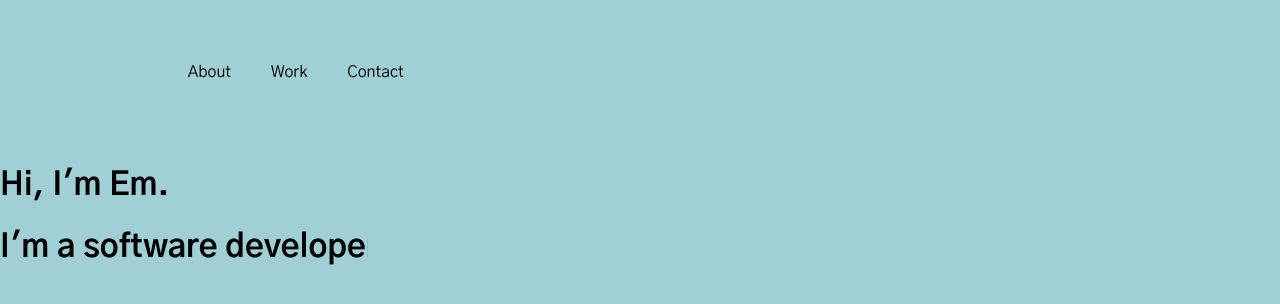
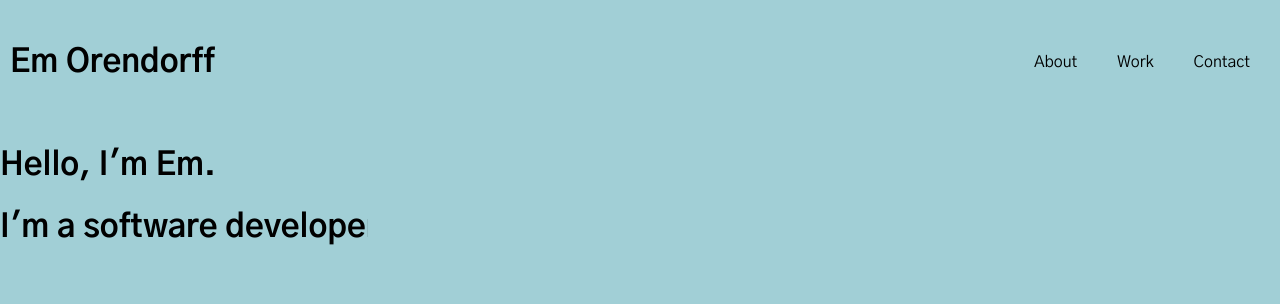
Before and after one commit to emorendorff/portfolio, a React (Create React App) app: page / in a window 1280 px wide. Shown: the top 304 px of the page. Built offline with nearby package versions, Linux system fonts and the light colour scheme.

Commit message:
Add text for about me section

```diff
--- a/src/App.js
+++ b/src/App.js
@@ -2,6 +2,7 @@ import logo from './logo.svg';
 import './App.css';
 import { NavBar } from './components/NavBar';
 import { Home } from './components/Home';
+import { About } from './components/About';
 
 function App() {
   return (
--- a/src/assets/stylesheets/base.scss
+++ b/src/assets/stylesheets/base.scss
@@ -16,18 +16,9 @@ html, body {
   background-color: #A1CFD6;
 }
 
-header {
-  display: flex;
-  justify-content: space-between;
-  align-items: center;
-  padding: 30px 10%;
-}
-
-.nav-links li {
-  display: inline-block;
-  padding: 0px 20px;
-  cursor: pointer;
-  // transition: all 0.3s ease 0s;
+a {
+  text-decoration: none;
+  color: $black;
 }
 
 // .nav-links li:hover {
--- a/src/assets/stylesheets/navBar.scss
+++ b/src/assets/stylesheets/navBar.scss
@@ -1,8 +1,26 @@
-a {
-text-decoration: none;
-list-style: none;
-color: $black;
-font-weight: 400;
+header {
+  display: flex;
+  justify-content: space-between;
+  align-items: center;
+  padding: 10px;
+}
+
+.nav-links li {
+  display: inline-block;
+  padding: 10px 20px;
+  cursor: pointer;
+}
+
+.nav-links a {
+  transition: all 0.3s ease 0s;
+}
+
+.nav-links a:hover {
+  color: $underline;
+}
+
+.title {
+  cursor: pointer;
 }
 
 // ul {
--- /dev/null
+++ b/src/components/About.js
@@ -0,0 +1,57 @@
+import { Link } from 'react-router-dom';
+import Fade from 'react-reveal/Fade';
+
+export const About = () => {
+
+    return (
+        <main id='about' className='about'>
+                {/* <Fade top duration={1000} distance='0px'>
+                  <h1 className='about-header'>hello</h1>
+                </Fade> */}
+                <section className='headshot-and-bio'>
+                    <Fade left duration={1000} delay={1000} distance='30px'>
+                    <article className='bio'>
+                    <div className='bio-details'>
+                      <p className='about-me-text'>
+                        I'm a software developer based in Richmond, VA. I'm passionate about seamless design and applications that are accessible for all users. I currently do contrack work for <a src='https://www.dojo4.com/' target='_blank'>Dojo4.</a>
+                      </p>
+                      <p>I attended <a src='https://turing.edu/' target='_blank'>Turing School of Software and Design's</a> front end 7-month intensive program where I learned (quickly) how to build functional, well-tested apps both individually and on teams and all completely remote.</p>
+                      <p>Before development, I was a long time coffee professional, who could once claim to be a finalist at the <a src='https://sprudge.com/here-are-your-2019-us-coffee-champions-141669.html' target='_blank'>2019 United States Barista Championship.</a> I was (and still am) an advocate for marginalized hospitality professionals to be successful in spaces that have previously excluded them from, and I am a board member for <a src='https://www.glittercatbarista.com/what-is-glitter-cat' target='_blank'>Glitter Cat Barista.</a> I've managed high volume cafes and ran wholesale education programs and can talk coffee for hours.</p>
+                      <p>When I'm not drinking coffee or writing code, you can find me in the kitchen cooking up something elaborate, watching a Formula 1 race, or on a walk with my partner and my dog, Moose.</p>
+
+                    </div>
+                    </article>
+                    </Fade>
+                    <Fade bottom duration={1000} delay={600} distance='30px'>
+                    <div className='headshot'>
+                        {/* <img alt='rachael headshot' src={headshot}/> */}
+                        <div className='bio-btns'>
+                            <a
+                            target='_blank'
+                            rel='noreferrer'
+                            href='https://drive.google.com/file/d/1fW1NMSusC3WvCyY038RSL1jDOEoPzjfY/view?usp=sharing'
+                            >
+                                <button className='bio-btn'>
+                                    resume
+                                </button>
+                            </a>
+                            <Link to='/contact'>
+                             <button
+                             className='bio-btn'>
+                                 contact me
+                             </button>
+                            </Link>
+                        </div>
+                    </div>
+                    </Fade>
+                </section>
+        </main>
+    )
+}
+// export const About = () => {
+//   return (
+//     <div>
+//       <a href='https://drive.google.com/file/d/1_kAEmOAJYkq99ooxI-i8mOgJ_Hd-1a9i/view?usp=sharing' target="_blank">Peep my resume</a>
+//     </div>
+//   )
+// }
--- a/src/components/Home.js
+++ b/src/components/Home.js
@@ -1,8 +1,8 @@
 export const Home = () => {
   return (
     <div className='greeting typewriter'>
-      <h1>Hi, I'm Em.</h1>
-      <h1>I'm a software developer </h1>
+      <h1>Hello, I'm Em.</h1>
+      <h1> I'm a software developer </h1>
     </div>
   );
 };
--- a/src/components/NavBar.js
+++ b/src/components/NavBar.js
@@ -7,6 +7,7 @@ export const NavBar = () => {
 
     return (
         <header>
+          <h1 className='title'>Em Orendorff</h1>
           <nav className='nav'>
               <ul className='nav-links'>
                 <li>
@@ -17,7 +18,7 @@ export const NavBar = () => {
                   </NavLink>
                 </li>
                 <li>
-                  <NavLink to='/projects' className={`${location === '/work'} && 'active'`}>
+                  <NavLink to='/work' className={`${location === '/work'} && 'active'`}>
                       <p className='navbtn'>Work</p>
                   </NavLink>
                 </li>
```
Also changed, not shown: src/components/Contact.js (added, +11 -0 lines).
